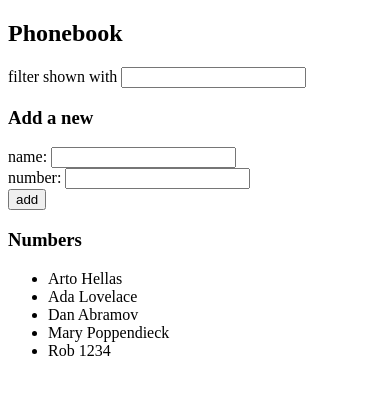
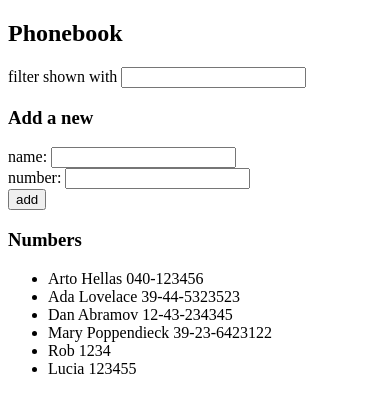
Before and after one commit to ItzRoBeerT/part2, a React (Vite) app in the folder phonebook/: page / in a window 390 px wide. Shown: the top 412 px of the page. Built offline with nearby package versions, Linux system fonts and the light colour scheme; data requests are answered from the project's data file.

Commit message:
phonebook - step 8

```diff
--- a/phonebook/db.json
+++ b/phonebook/db.json
@@ -2,28 +2,33 @@
   "persons": [
     {
       "name": "Arto Hellas",
-      "number": "040-123456",
+      "phone": "040-123456",
       "id": "1"
     },
     {
       "name": "Ada Lovelace",
-      "number": "39-44-5323523",
+      "phone": "39-44-5323523",
       "id": "2"
     },
     {
       "name": "Dan Abramov",
-      "number": "12-43-234345",
+      "phone": "12-43-234345",
       "id": "3"
     },
     {
       "name": "Mary Poppendieck",
-      "number": "39-23-6423122",
+      "phone": "39-23-6423122",
       "id": "4"
     },
     {
       "id": "db22",
       "name": "Rob",
       "phone": "1234"
+    },
+    {
+      "id": "4ebf",
+      "name": "Lucia",
+      "phone": "123455"
     }
   ]
 }
--- a/phonebook/src/App.jsx
+++ b/phonebook/src/App.jsx
@@ -2,7 +2,7 @@ import { useEffect, useState } from 'react';
 import Filter from './components/Filter';
 import PersonForm from './components/PersonForm';
 import Persons from './components/Persons';
-import axios from 'axios';
+import phoneService from './services/phonebook';
 
 const App = () => {
 	const [persons, setPersons] = useState([]);
@@ -12,9 +12,8 @@ const App = () => {
 
 	useEffect(() => {
 		console.log('Effect');
-		axios.get('http://localhost:3001/persons').then((response) => {
-			console.log('promise fulfilled');
-			setPersons(response.data);
+		phoneService.getAll().then((initialPersons) => {
+			setPersons(initialPersons);
 		});
 	}, []);
 
@@ -29,11 +28,11 @@ const App = () => {
 		console.log('personExists', personExists);
 
 		if (!personExists) {
-			setPersons([...persons, newPerson]);
-			setNewName('');
-			setNewPhone('');
-			axios.post('http://localhost:3001/persons', newPerson).then((response) => {
-				console.log('Person added:', response.data);
+			phoneService.create(newPerson).then((response) => {
+				setPersons([...persons, response]);
+				setNewName('');
+				setNewPhone('');
+				console.log('Person added:', response);
 			});
 		} else {
 			alert(`${newName} is already added to phonebook`);
@@ -53,6 +52,9 @@ const App = () => {
 	};
 
 	const filteredNumbers = filter ? persons.filter((person) => person.name.toLowerCase().includes(filter)) : persons;
+
+	console.log('Filtered numbers:', filteredNumbers);
+	console.log('All persons:', persons);
 
 	return (
 		<div>
--- a/phonebook/src/components/Persons.jsx
+++ b/phonebook/src/components/Persons.jsx
@@ -1,8 +1,10 @@
 const Persons = ({ persons }) => {
+	console.log('Rendering persons:', persons);
+
 	return (
 		<ul>
 			{persons.map((person) => (
-				<li key={person.name}>
+				<li key={person.id}>
 					{person.name} {person.phone}
 				</li>
 			))}
--- /dev/null
+++ b/phonebook/src/services/phonebook.js
@@ -0,0 +1,12 @@
+import axios from 'axios';
+const baseUrl = 'http://localhost:3001/persons';
+
+const getAll = () => {
+  return axios.get(baseUrl).then(response => response.data);
+}
+
+const create = (newObject) => {
+  return axios.post(baseUrl, newObject).then(response => response.data);
+}
+
+export default { getAll, create };
```
